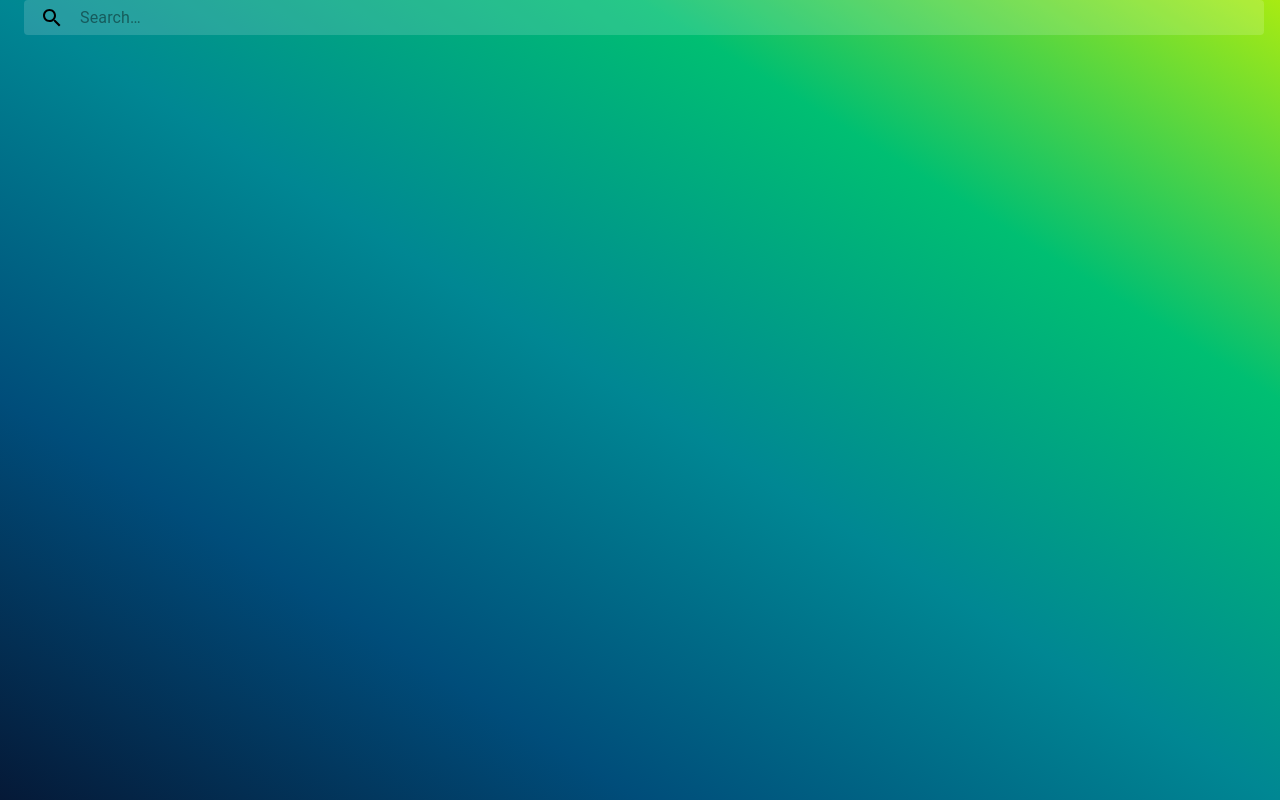
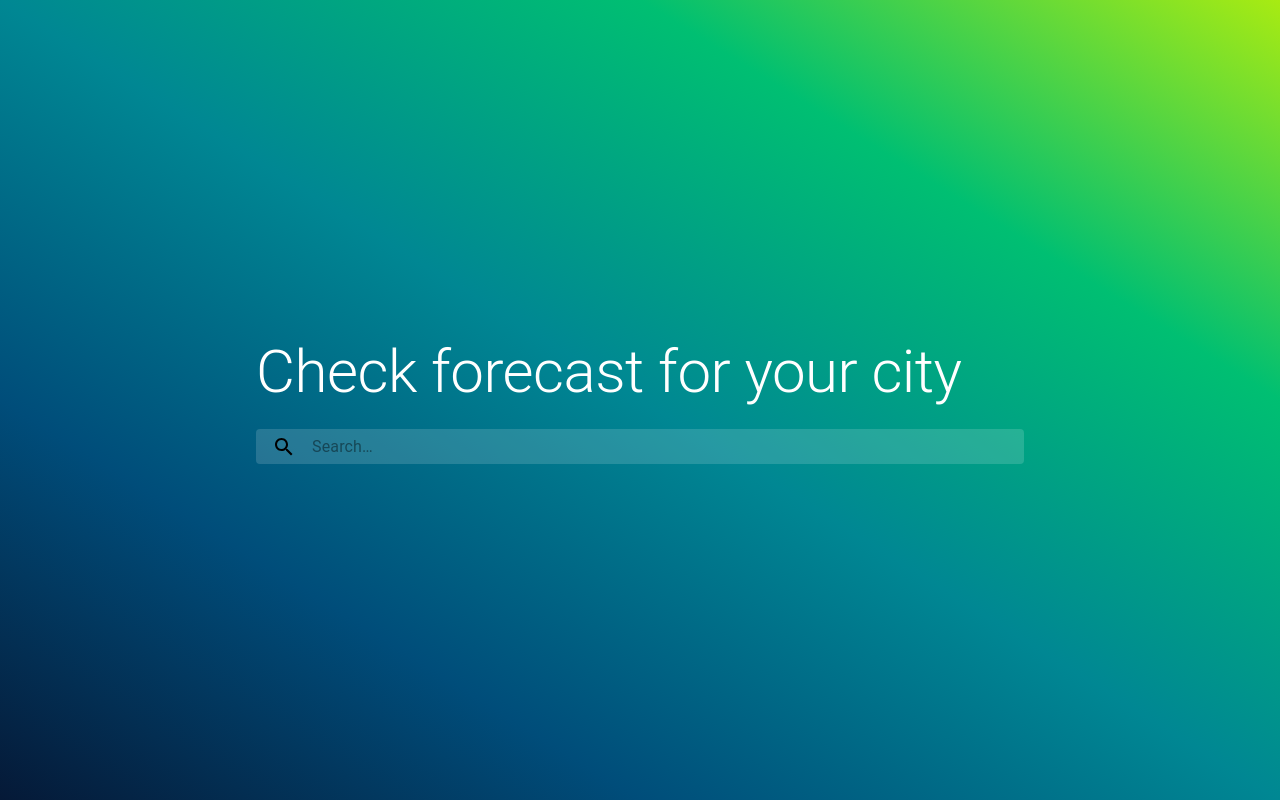
Before and after one commit to bulhakj/react-weather-app, a React (Create React App) app: page / in a window 1280 px wide. Built offline with nearby package versions, Linux system fonts and the light colour scheme.

Commit message:
Added wrapper for searchbar.

```diff
--- a/src/components/LandingPage/SearchBar.tsx
+++ b/src/components/LandingPage/SearchBar.tsx
@@ -16,11 +16,11 @@ const useStyles = makeStyles((theme: Theme) =>
             '&:hover': {
                 backgroundColor: fade(theme.palette.common.white, 0.25),
             },
-            marginRight: theme.spacing(2),
-            marginLeft: 0,
+            // marginRight: theme.spacing(2),
+            // marginLeft: 0,
             width: '100%',
             [theme.breakpoints.up('sm')]: {
-                marginLeft: theme.spacing(3),
+                // marginLeft: theme.spacing(3),
                 width: 'auto',
             },
         },
--- a/src/containers/LandingPage.tsx
+++ b/src/containers/LandingPage.tsx
@@ -1,5 +1,21 @@
 import React from 'react';
 import SearchBar from "../components/LandingPage/SearchBar"
+import { Box, Typography } from '@material-ui/core';
+import styled from "styled-components"
+
+const LandingPageWrapper = styled.div`
+    display: flex;
+    justify-content: center;
+    align-items: center;
+    height: 100%;
+`
+const HeaderText = styled(Typography)`
+    color: #fff;
+`
+
+const SearchBarWrapper = styled(Box)`
+    width: 60%;
+`
 
 interface IProps {
 
@@ -7,9 +23,14 @@ interface IProps {
 
 const LandingPage: React.FC<IProps> = (props: IProps) => {
     return (
-        <>
-            <SearchBar/>
-        </>
+        <LandingPageWrapper>
+            <SearchBarWrapper component="section">
+                <HeaderText variant="h2" gutterBottom>
+                    Check forecast for your city
+                </HeaderText>
+                <SearchBar/>
+            </SearchBarWrapper>
+        </LandingPageWrapper>
     )
 }
 
```
